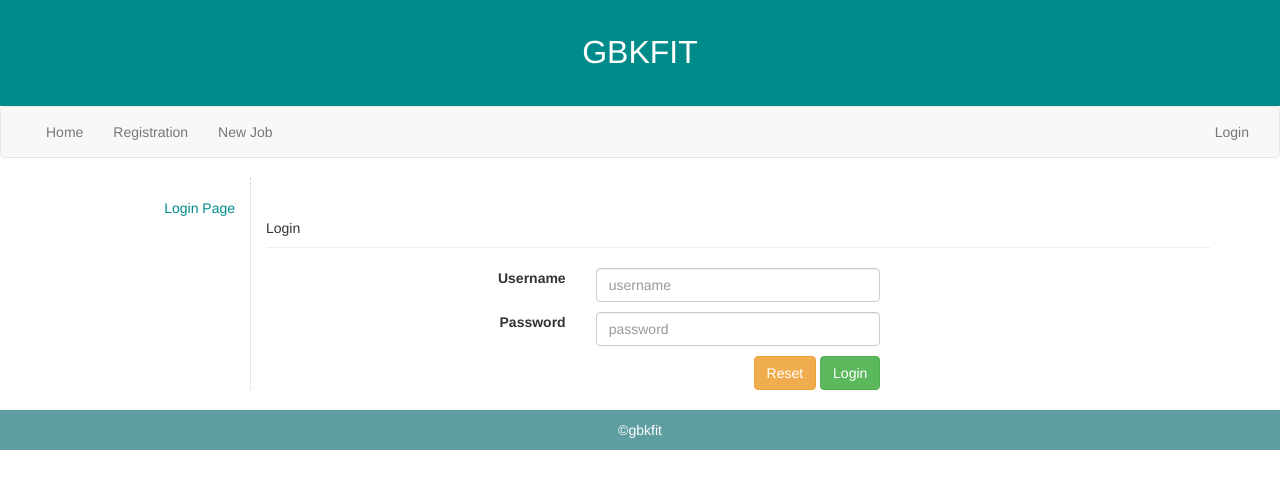
After one commit to ADACS-Australia/ADACS-GBKFIT, a Django app: template gbkfit_web/templates/accounts/login.html in a window 1280 px wide. The commit adds this page. Shown: the top 489 px of the page. Run offline with Django 3.2, Linux system fonts and the light colour scheme; the template is opened without the code that fills it, so the values that code supplies are empty; some libraries are stand-ins or nearby versions.

Commit message:
login template and registration form using auth user creation form

```diff
--- a/gbkfit_web/static/gbkfit_web/styles.css
+++ b/gbkfit_web/static/gbkfit_web/styles.css
@@ -62,3 +62,49 @@
 .tab-content{
     margin-top: 20px;
 }
+
+
+/********************************************/
+/*                                          */
+/*                 Forms                    */
+/*                                          */
+/********************************************/
+.field {
+    padding-bottom: 10px;
+}
+.field.error label {
+    color: darkred;
+}
+
+.field.error input {
+    border-color: darkred;
+    border-radius: 4px 4px 0 0;
+}
+
+.field.error ul {
+    list-style: none;
+    color: darkred;
+    padding: 5px 5px 5px 10px;
+    border: 1px solid darkred;
+    border-top-width: 0;
+    border-radius: 0 0 4px 4px;
+    background-color: darksalmon;
+}
+
+/* non field errors */
+
+.non-field-error div {
+    margin-top: -20px;
+    border-top: 1px solid darkred;
+    padding: 0 80px 10px;
+}
+
+.non-field-error ul {
+    list-style: none;
+    color: darkred;
+    padding: 5px 5px 5px 10px;
+    border: 1px solid darkred;
+    border-top-width: 0;
+    border-radius: 0 0 4px 4px;
+    background-color: darksalmon;
+}
--- /dev/null
+++ b/gbkfit_web/templates/accounts/login.html
@@ -0,0 +1,43 @@
+{% extends 'base/base.html' %}
+
+{% block info-bar %}
+    Login Page
+{% endblock info-bar %}
+
+{% block page_header %}
+    Login
+{% endblock page_header %}
+
+{% block content %}
+    <form class="row" action="" method="post" enctype="multipart/form-data">
+        {% csrf_token %}
+        {% if form.non_field_errors %}
+            <div class="container-fluid non-field-error">
+                <div class="col-md-12 text-center">
+                    {{ form.non_field_errors }}
+                </div>
+            </div>
+        {% endif %}
+        {% if next %}
+            <input type="hidden" name="next" value="{{ next }}" />
+        {% endif %}
+        <div class="container-fluid field">
+            <label class="col-md-4 text-right" for="username">Username</label>
+            <div class="col-md-4">
+                <input class="form-control" id="username" name="username" required placeholder="username">
+            </div>
+        </div>
+        <div class="container-fluid field">
+            <label class="col-md-4 text-right" for="password">Password</label>
+            <div class="col-md-4">
+                <input class="form-control" type="password" id="password" name="password" required placeholder="password">
+            </div>
+        </div>
+        <div class="container-fluid text-right">
+            <div class="buttons col-md-8">
+                <input class="btn btn-warning" type="reset" value="Reset"/>
+                <input class="btn btn-success" type="submit" value="Login"/>
+            </div>
+        </div>
+    </form>
+{% endblock content %}
--- a/gbkfit_web/urls.py
+++ b/gbkfit_web/urls.py
@@ -6,7 +6,7 @@ from gbkfit_web.views import account, index, job, verify
 urlpatterns = [
     url(r'^register/$', account.registration, name='register'),
     url(r'^new_job/$', job.start, name='job_start'),
-    url(r'^accounts/login/$', auth_views.login, name='login'),
+    url(r'^accounts/login/$', auth_views.login, {'template_name': 'accounts/login.html'}, name='login'),
     url(r'^accounts/logout/$', auth_views.logout, {'next_page': '/'}, name='logout'),
     url(r'^accounts/profile/$', account.profile, name='profile'),
     url(r'^verify/$', verify.verify, name='verify'),
--- a/gbkfit_web/views/account.py
+++ b/gbkfit_web/views/account.py
@@ -51,6 +51,7 @@ def registration(request):
         {
             'form': form,
             'data': data,
+            'submit_text': 'Register',
         },
     )
 
```
Also changed, not shown: gbkfit_web/forms/account/registration.py (+9 -21 lines), gbkfit_web/templates/snippets/render_form.html (+17 -3 lines).
